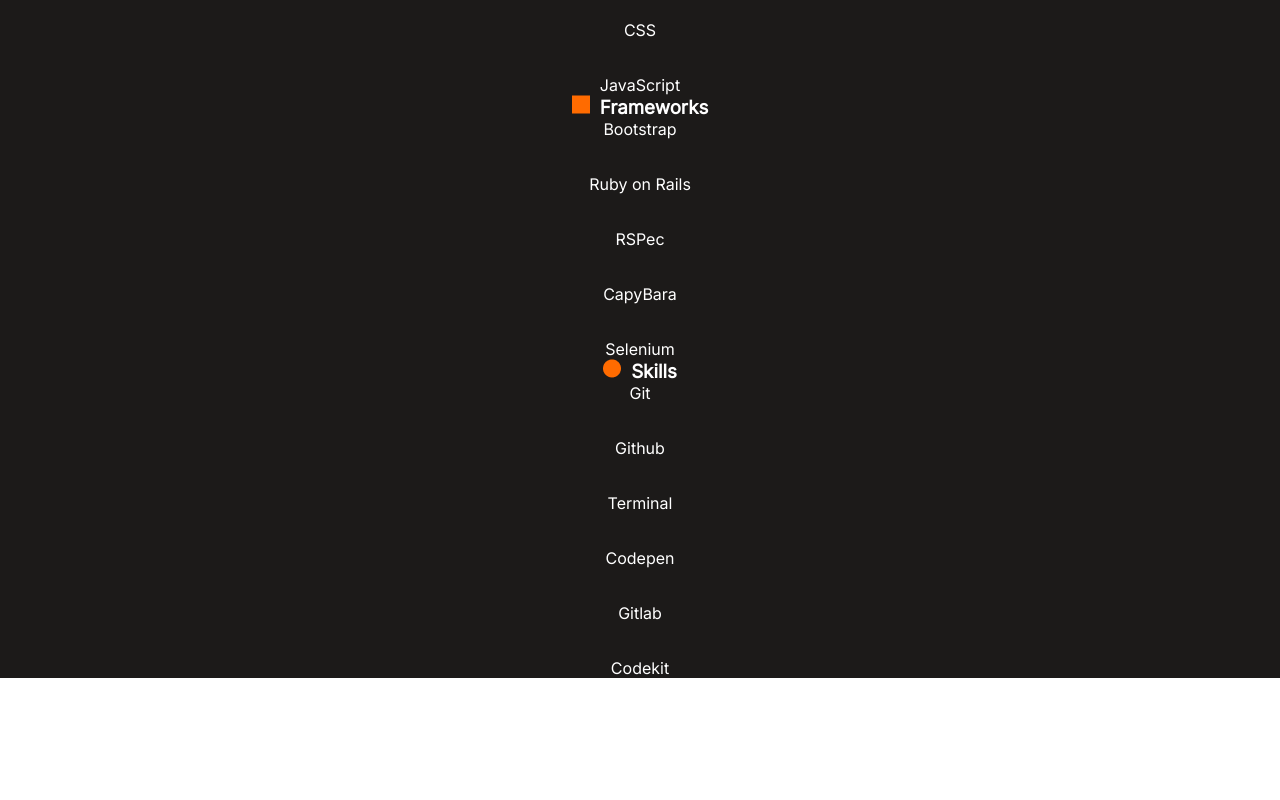
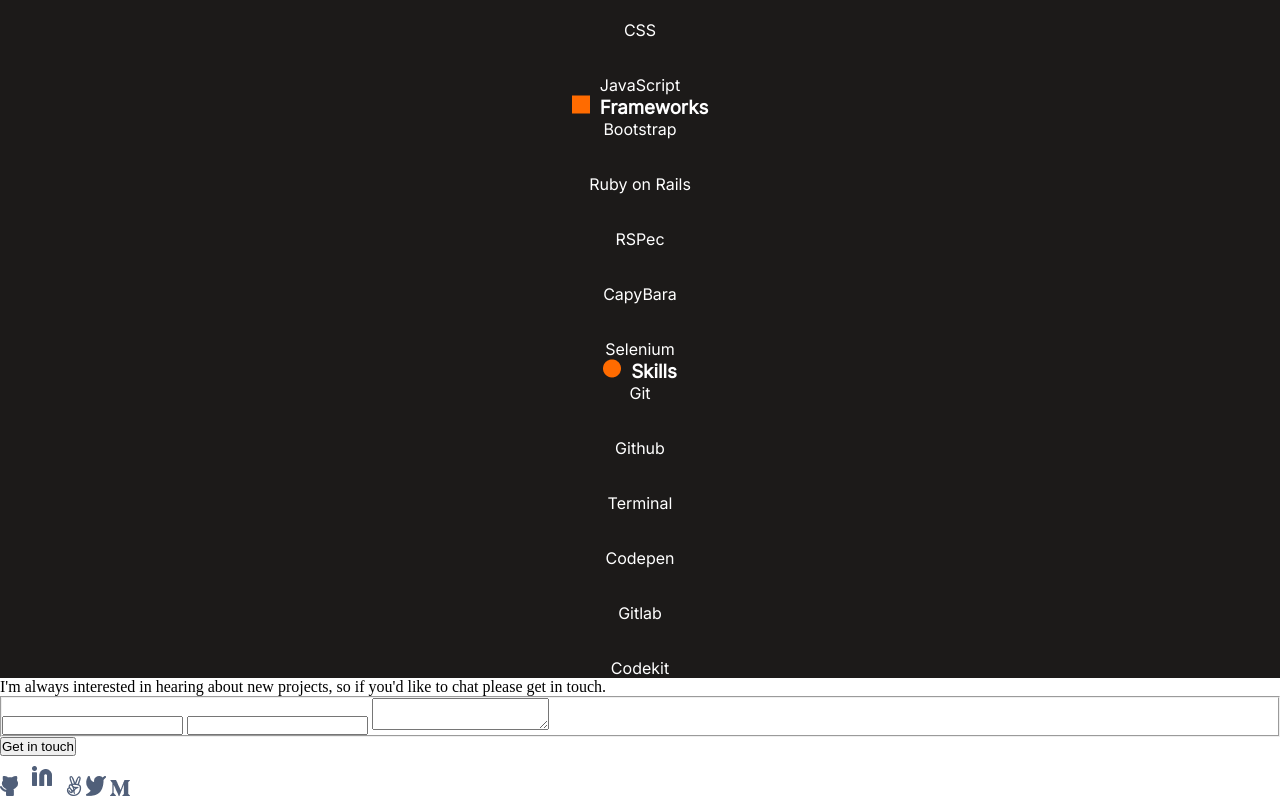
Before and after one commit to Stanleeeeee/Microverse-Portfolio, a website: page index.html in a window 1280 px wide. Shown: the part 1847-2647 px from the top of the page. Before the commit the page ends 2525 px from the top, so only its background shows below. Drawn offline with Linux system fonts and the light colour scheme.

Commit message:
Add html form element

```diff
--- a/index.html
+++ b/index.html
@@ -214,5 +214,33 @@
         </ul>
       </div>
     </section>
+    <!--Form section-->
+    <section id="form-section">
+      <p>
+        I'm always interested in hearing about new projects, so if you'd like to
+        chat please get in touch.
+      </p>
+      <form action="" method="post">
+        <fieldset>
+          <input
+            type="text"
+            name="full-name"
+            id="name"
+            maxlength="30"
+            required
+          />
+          <input type="email" name="email" id="email" required />
+          <textarea name="comments" id="comments" maxlength="500"></textarea>
+        </fieldset>
+        <input type="submit" id="submit" name="submit" value="Get in touch" />
+      </form>
+      <div id="form-icons">
+        <img src="icons/vector4.png" alt="github icon" />
+        <img src="icons/Disabled.png" alt="linkedin icon" />
+        <img src="icons/vector1.png" alt="twitter" />
+        <img src="icons/vector2.png" alt="hand" />
+        <img src="icons/vector3.png" alt="medium" />
+      </div>
+    </section>
   </body>
 </html>
```
Also changed, not shown: icons/Disabled.png (added), icons/vector1.png (added), icons/vector2.png (added), icons/vector3.png (added), icons/vector4.png (added).
